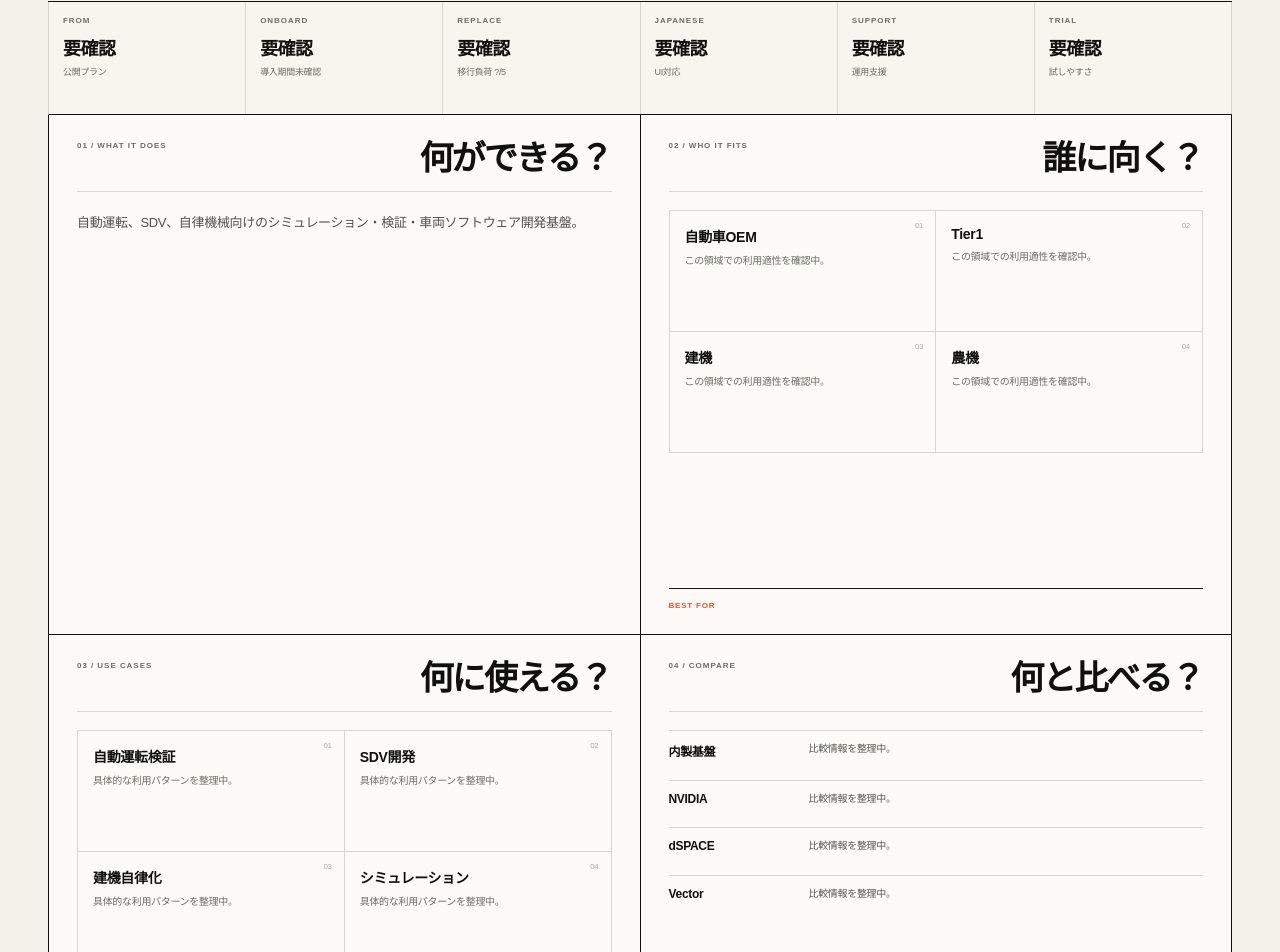
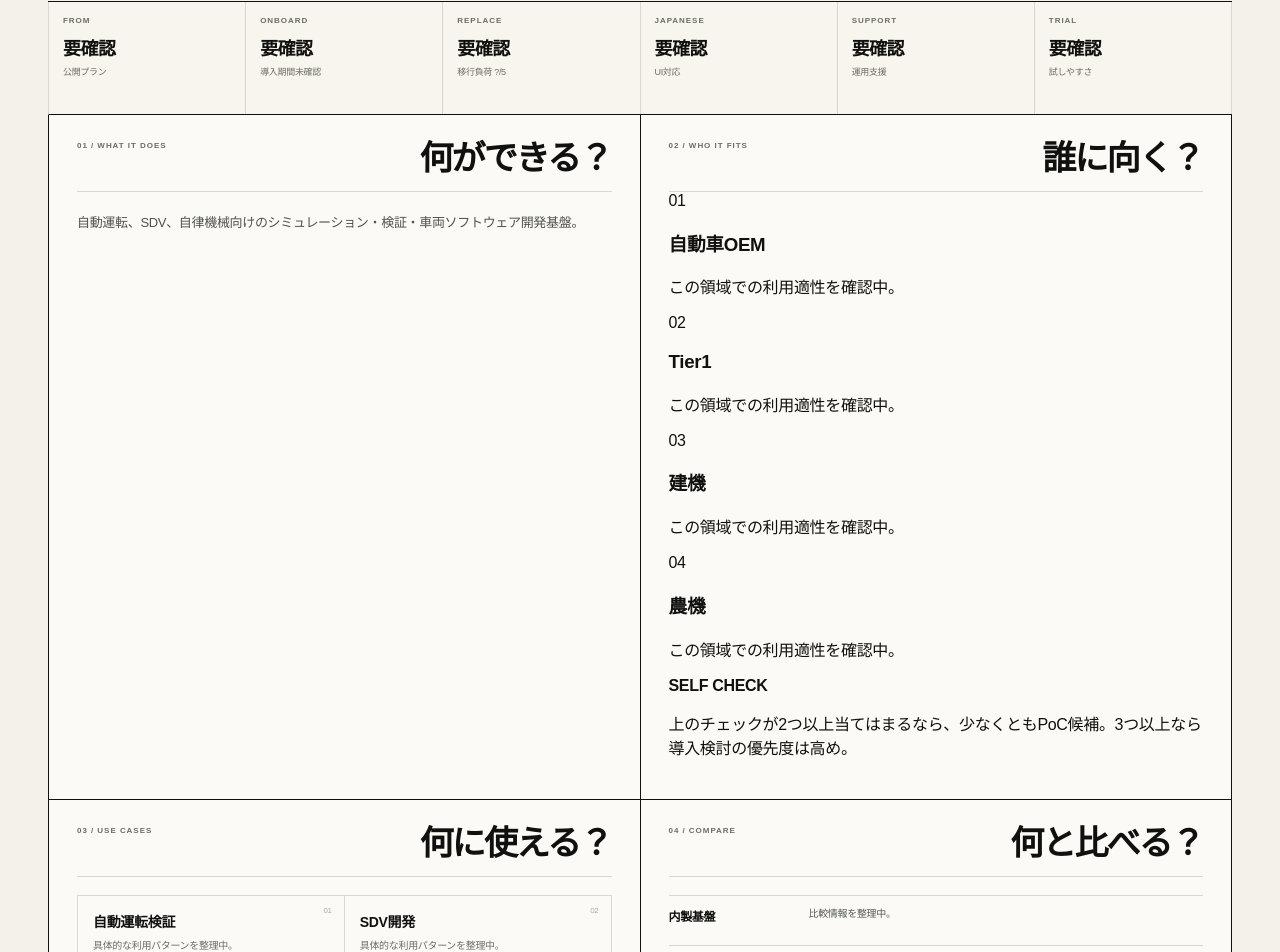
Before and after one commit to yasu-kai/tech-meets-japan, a Next.js app: page /products/applied-intuition-platform in a window 1280 px wide. Shown: the part 1107-2059 px from the top of the page. Built offline with nearby package versions, Linux system fonts and the light colour scheme.

Commit message:
Turn who-it-fits into a self-diagnostic

```diff
--- a/app/products/[slug]/page.tsx
+++ b/app/products/[slug]/page.tsx
@@ -66,10 +66,24 @@ export default async function ProductPage({params}:{params:Promise<{slug:string}
 
             <article className="decision-board-card">
               <div className="decision-board-head"><span>02 / WHO IT FITS</span><h2>誰に向く？</h2></div>
-              <div className="dense-fit-grid">
-                {product.targetUsers.map((x,i)=><div key={x}><span>0{i+1}</span><strong>{x}</strong><p>{intel?.targetAccounts?.[i]?.pain || "この領域での利用適性を確認中。"}</p></div>)}
+              <div className="fit-diagnostic">
+                {product.targetUsers.map((x,i)=>{
+                  const target=intel?.targetAccounts?.[i];
+                  return (
+                    <article key={x}>
+                      <div className="fit-diagnostic-head"><span>0{i+1}</span><h3>{x}</h3></div>
+                      <p className="fit-pain">{target?.pain || "この領域での利用適性を確認中。"}</p>
+                      {!!target?.signals?.length && <div className="fit-checks"><b>こんな状態なら当てはまりやすい</b>{target.signals.map(s=><p key={s}>□ {s}</p>)}</div>}
+                      {!!target?.exampleTasks?.length && <div className="fit-examples"><b>具体的には</b>{target.exampleTasks.map(s=><p key={s}>→ {s}</p>)}</div>}
+                      {!!target?.notFitIf?.length && <div className="fit-not"><b>逆に、向きにくい</b>{target.notFitIf.map(s=><p key={s}>× {s}</p>)}</div>}
+                    </article>
+                  )
+                })}
               </div>
-              <div className="dense-foot"><b>BEST FOR</b><p>{product.decision?.bestFor?.slice(0,3).join(" / ")}</p></div>
+              <div className="fit-selfcheck">
+                <strong>SELF CHECK</strong>
+                <p>上のチェックが2つ以上当てはまるなら、少なくともPoC候補。3つ以上なら導入検討の優先度は高め。</p>
+              </div>
             </article>
 
             <article className="decision-board-card">
```
